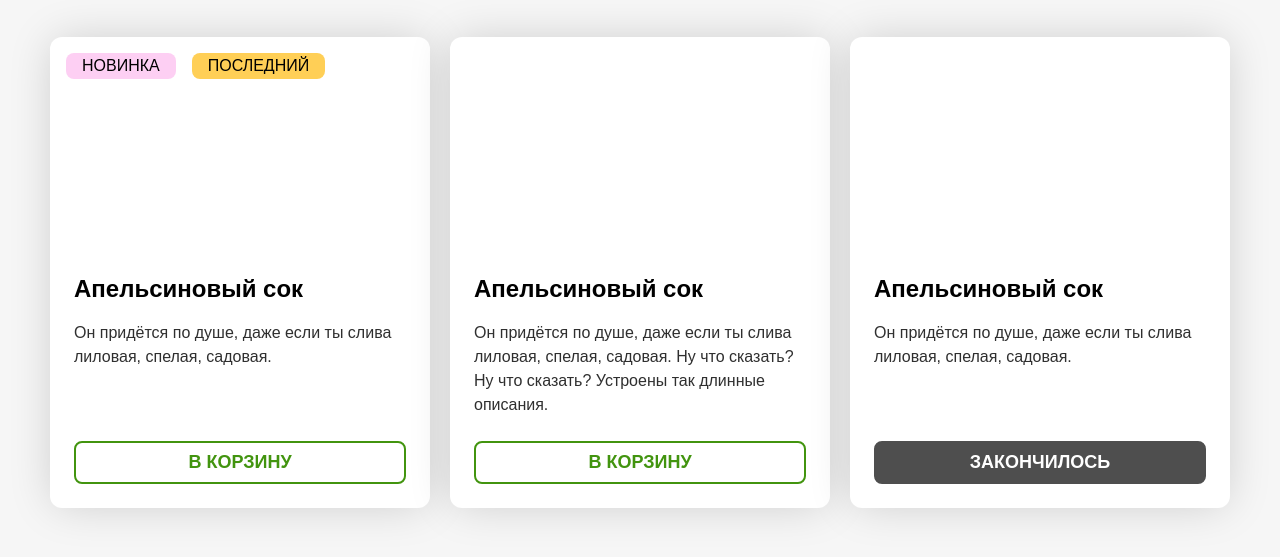
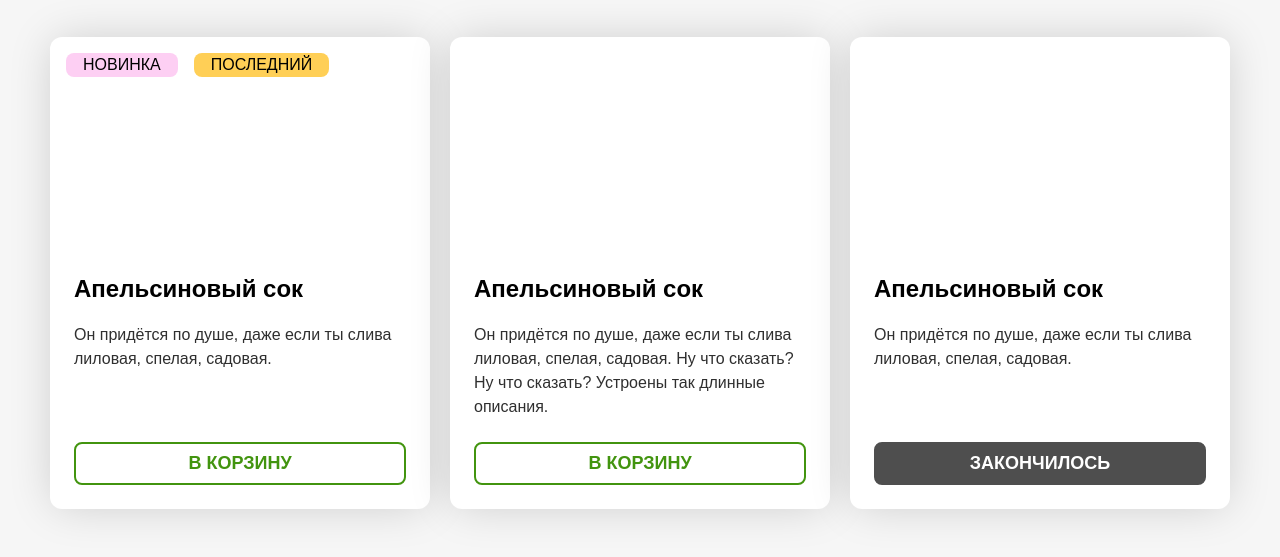
Before and after one commit to SergeiOsmolovskii/test-task, a plain HTML site: page 01-product-card/index.html in a window 1280 px wide. Shown: the part 91-648 px from the top of the page. Drawn offline with Linux system fonts and the light colour scheme.

Commit message:
refactor: refactor css for the first task

```diff
--- a/01-product-card/index.css
+++ b/01-product-card/index.css
@@ -4,15 +4,15 @@
   --status-law: #FFCF56;
   --add: #42940F;
   --disabled: #4E4E4E;
-  --pageBG: #F6F6F6;
-  --cardBG: #FFFFFF;
-  --cardInfoText: #2F2F2F;
+  --page-background: #F6F6F6;
+  --card-background: #FFFFFF;
+  --card-info-text: #2F2F2F;
 }
 
 .page__body {
   margin: 0;
-  font-family: 'Arial';
-  background-color: var(--pageBG);
+  font-family: 'Arial', sans-serif;
+  background-color: var(--page-background);
 }
 
 .cards-container {
@@ -47,7 +47,7 @@
   display: flex;
   flex-direction: column;
   max-width: 380px;
-  background: var(--cardBG);
+  background: var(--card-background);
   border-radius: 12px;
   box-shadow: 0px 0px 45px -4px rgba(0, 0, 0, 0.18);
 }
@@ -79,7 +79,7 @@
 }
 
 .card-status__item {
-  padding: 4px 16px;
+  padding: 3px 17px;
   margin: 16px;
   font-size: 16px;
   font-weight: 400;
@@ -101,16 +101,16 @@
 }
 
 .card__title {
-  margin-bottom: 18px;
+  margin-bottom: 20px;
   font-size: 24px;
   font-weight: 900;
 }
 
 .card__text {
-  margin: 0 0 24px 0;
+  margin: 0 0 23px;
   min-height: 95px;
   max-height: 150px;
-  color: var(--cardInfoText);
+  color: var(--card-info-text);
   overflow: auto;
   line-height: 24px;
 }
```
